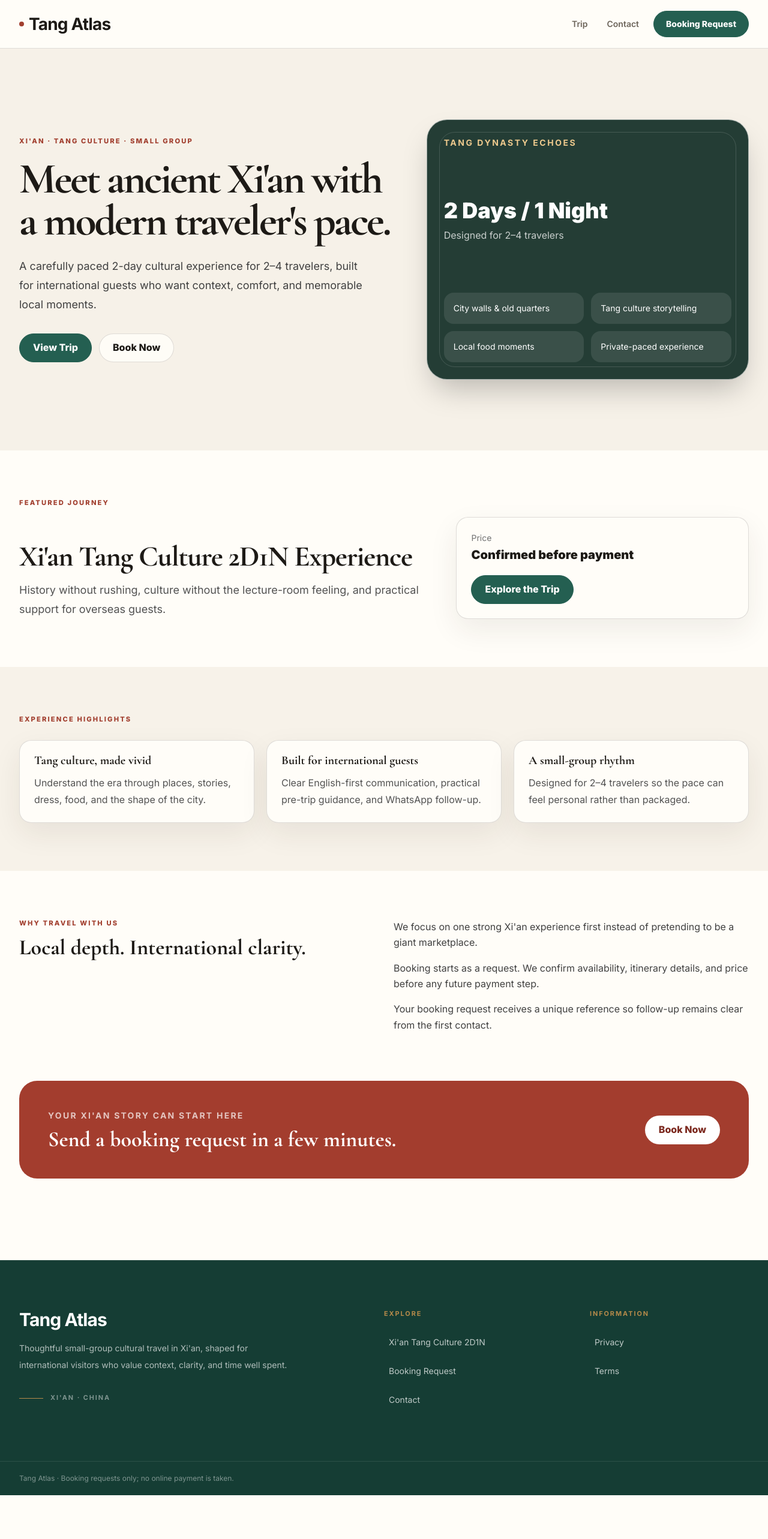
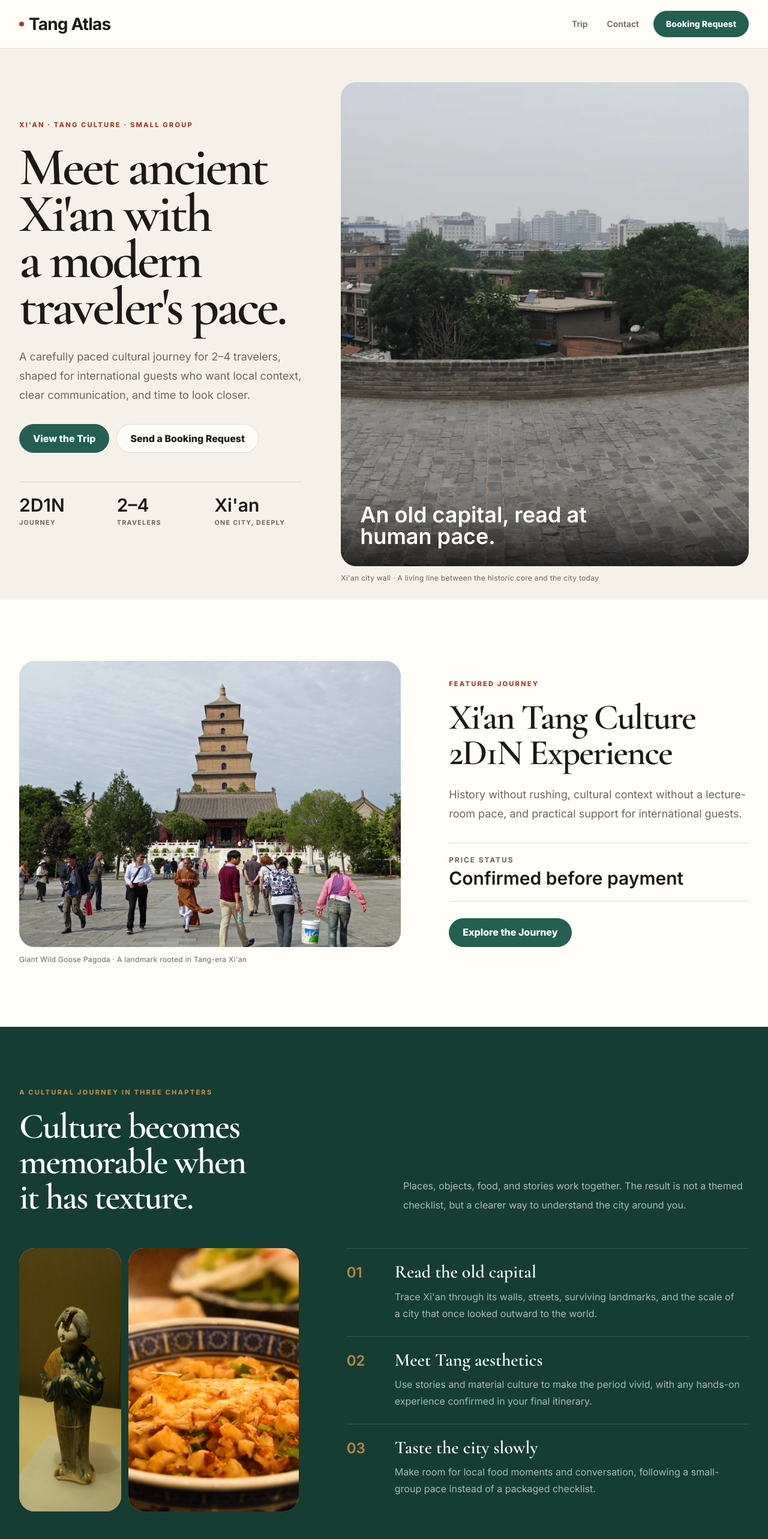
Before and after one commit to 1149866456-wq/xian-travel-v01, a Next.js app: page / in a window 1280 px wide. Shown: the top 2566 px of the page at 60% size. Before the commit the page ends 2493 px from the top, so only its background shows below. Built offline with nearby package versions, Linux system fonts and the light colour scheme.

Commit message:
feat: rebuild Tang Atlas home as an editorial journey

```diff
--- a/src/app/page.tsx
+++ b/src/app/page.tsx
@@ -1,5 +1,18 @@
+import Image from "next/image";
 import Link from "next/link";
 import { attributionQuery, readAttribution, type SearchParams } from "@/lib/attribution";
+
+const culturalChapters = [
+  ["01", "Read the old capital", "Trace Xi'an through its walls, streets, surviving landmarks, and the scale of a city that once looked outward to the world."],
+  ["02", "Meet Tang aesthetics", "Use stories and material culture to make the period vivid, with any hands-on experience confirmed in your final itinerary."],
+  ["03", "Taste the city slowly", "Make room for local food moments and conversation, following a small-group pace instead of a packaged checklist."],
+];
+
+const bookingSteps = [
+  ["01", "Send your request", "Share a preferred date, group size, and the best way to reach you."],
+  ["02", "We review availability", "We check what can be arranged for your dates and small group."],
+  ["03", "Confirm before payment", "We confirm the final itinerary, inclusions, price, and payment instructions with you."],
+];
 
 export default async function Home({ searchParams }: { searchParams: Promise<SearchParams> }) {
   const attribution = readAttribution(await searchParams);
@@ -7,85 +20,191 @@ export default async function Home({ searchParams }: { searchParams: Promise<Sea
 
   return (
     <>
-      <section className="hero-pattern overflow-hidden">
-        <div className="container-page grid min-h-[670px] items-center gap-12 py-16 md:grid-cols-[1.08fr_.92fr]">
-          <div>
-            <div className="eyebrow">Xi&apos;an · Tang Culture · Small Group</div>
-            <h1 className="mt-5 max-w-3xl text-5xl font-black leading-[1.03] tracking-[-0.045em] md:text-7xl">
-              Meet ancient Xi&apos;an with a modern traveler&apos;s pace.
-            </h1>
-            <p className="mt-6 max-w-2xl text-lg leading-8 text-neutral-700">
-              A carefully paced 2-day cultural experience for 2–4 travelers, built for international guests who want context, comfort, and memorable local moments.
+      <section className="overflow-hidden bg-[var(--paper)]">
+        <div className="container-page grid gap-10 py-10 lg:min-h-[720px] lg:grid-cols-[.82fr_1.18fr] lg:items-stretch lg:gap-16 lg:py-14">
+          <div className="flex flex-col justify-center py-6 lg:py-16">
+            <p className="eyebrow">Xi&apos;an · Tang Culture · Small Group</p>
+            <h1 className="display-title mt-6 max-w-3xl">Meet ancient Xi&apos;an with a modern traveler&apos;s pace.</h1>
+            <p className="mt-7 max-w-xl text-base leading-8 text-[var(--muted)] sm:text-lg">
+              A carefully paced cultural journey for 2–4 travelers, shaped for international guests who want local context, clear communication, and time to look closer.
             </p>
             <div className="mt-8 flex flex-wrap gap-3">
-              <Link className="button-primary" href={`/trips/xian-tang-culture-2d1n${query}`}>View Trip</Link>
-              <Link className="button-secondary" href={`/booking${query}`}>Book Now</Link>
+              <Link className="button-primary" href={`/trips/xian-tang-culture-2d1n${query}`}>View the Trip</Link>
+              <Link className="button-secondary" href={`/booking${query}`}>Send a Booking Request</Link>
+            </div>
+            <div className="mt-12 grid grid-cols-3 gap-4 border-t border-[var(--line)] pt-5 text-sm">
+              <HeroFact value="2D1N" label="Journey" />
+              <HeroFact value="2–4" label="Travelers" />
+              <HeroFact value="Xi'an" label="One city, deeply" />
             </div>
           </div>
-          <div className="relative min-h-[430px] rounded-[34px] border border-white/60 bg-[#243d35] p-7 text-white shadow-2xl">
-            <div className="absolute inset-5 rounded-[26px] border border-white/15" />
-            <div className="relative flex h-full min-h-[376px] flex-col justify-between">
-              <div className="text-sm font-bold uppercase tracking-[.18em] text-[#edc98d]">Tang Dynasty Echoes</div>
-              <div>
-                <div className="text-4xl font-black">2 Days / 1 Night</div>
-                <div className="mt-2 text-white/75">Designed for 2–4 travelers</div>
-              </div>
-              <div className="grid grid-cols-2 gap-3 text-sm">
-                <div className="rounded-2xl bg-white/10 p-4">City walls & old quarters</div>
-                <div className="rounded-2xl bg-white/10 p-4">Tang culture storytelling</div>
-                <div className="rounded-2xl bg-white/10 p-4">Local food moments</div>
-                <div className="rounded-2xl bg-white/10 p-4">Private-paced experience</div>
+
+          <figure className="min-w-0">
+            <div className="image-frame min-h-[470px] h-full lg:min-h-[620px]">
+              <Image
+                src="/images/tang-atlas/xian-city-wall-hero.webp"
+                alt="Cyclist traveling along Xi'an city wall with the modern city beyond"
+                fill
+                priority
+                sizes="(max-width: 1023px) 100vw, 58vw"
+                className="object-[50%_45%]"
+              />
+              <div className="absolute inset-x-0 bottom-0 bg-gradient-to-t from-black/70 via-black/25 to-transparent p-6 pt-24 text-white sm:p-8">
+                <p className="max-w-md font-[var(--font-display)] text-3xl font-semibold leading-none sm:text-4xl">An old capital, read at human pace.</p>
               </div>
             </div>
+            <figcaption className="image-caption">Xi&apos;an city wall · A living line between the historic core and the city today</figcaption>
+          </figure>
+        </div>
+      </section>
+
+      <section className="container-page section-space">
+        <div className="grid gap-10 lg:grid-cols-[1.12fr_.88fr] lg:items-center lg:gap-20">
+          <figure>
+            <div className="image-frame aspect-[4/3]">
+              <Image
+                src="/images/tang-atlas/giant-wild-goose-pagoda.webp"
+                alt="Giant Wild Goose Pagoda in Xi'an seen across the temple courtyard"
+                fill
+                sizes="(max-width: 1023px) 100vw, 56vw"
+                className="object-[50%_38%]"
+              />
+            </div>
+            <figcaption className="image-caption">Giant Wild Goose Pagoda · A landmark rooted in Tang-era Xi&apos;an</figcaption>
+          </figure>
+
+          <div>
+            <p className="eyebrow">Featured journey</p>
+            <h2 className="mt-5 text-5xl font-semibold tracking-[-.035em] sm:text-6xl">Xi&apos;an Tang Culture 2D1N Experience</h2>
+            <p className="mt-6 text-lg leading-8 text-[var(--muted)]">
+              History without rushing, cultural context without a lecture-room pace, and practical support for international guests.
+            </p>
+            <div className="mt-8 border-y border-[var(--line)] py-5">
+              <div className="text-xs font-bold uppercase tracking-[.16em] text-[var(--muted)]">Price status</div>
+              <div className="mt-1 font-[var(--font-display)] text-3xl font-semibold">Confirmed before payment</div>
+            </div>
+            <Link className="button-primary mt-7" href={`/trips/xian-tang-culture-2d1n${query}`}>Explore the Journey</Link>
           </div>
         </div>
       </section>
 
-      <section className="container-page py-20">
-        <div className="eyebrow">Featured Journey</div>
-        <div className="mt-4 grid gap-8 md:grid-cols-[1fr_.7fr] md:items-end">
-          <div>
-            <h2 className="text-4xl font-black tracking-tight md:text-5xl">Xi&apos;an Tang Culture 2D1N Experience</h2>
-            <p className="mt-4 max-w-3xl text-lg leading-8 text-neutral-600">History without rushing, culture without the lecture-room feeling, and practical support for overseas guests.</p>
+      <section className="overflow-hidden bg-[var(--jade-dark)] py-[var(--section-space)] text-white">
+        <div className="container-page">
+          <div className="grid gap-8 lg:grid-cols-[.9fr_1.1fr] lg:items-end lg:gap-20">
+            <div>
+              <p className="eyebrow !text-[var(--gold)]">A cultural journey in three chapters</p>
+              <h2 className="mt-5 max-w-2xl text-5xl font-semibold tracking-[-.035em] sm:text-6xl">Culture becomes memorable when it has texture.</h2>
+            </div>
+            <p className="max-w-xl text-base leading-8 text-white/65 lg:justify-self-end">
+              Places, objects, food, and stories work together. The result is not a themed checklist, but a clearer way to understand the city around you.
+            </p>
           </div>
-          <div className="card p-6">
-            <div className="text-sm text-neutral-500">Price</div>
-            <div className="mt-1 text-xl font-black">Confirmed before payment</div>
-            <Link className="button-primary mt-5" href={`/trips/xian-tang-culture-2d1n${query}`}>Explore the Trip</Link>
+
+          <div className="mt-14 grid gap-10 lg:grid-cols-[.82fr_1.18fr] lg:gap-20">
+            <div className="grid grid-cols-[.75fr_1.25fr] gap-3">
+              <div className="image-frame min-h-[430px] rounded-none">
+                <Image
+                  src="/images/tang-atlas/tang-sancai-woman.webp"
+                  alt="Tang dynasty sancai-glazed woman figurine in the Shaanxi History Museum"
+                  fill
+                  sizes="(max-width: 1023px) 38vw, 24vw"
+                  className="object-[50%_28%]"
+                />
+              </div>
+              <div className="image-frame min-h-[430px] rounded-none">
+                <Image
+                  src="/images/tang-atlas/xian-yangrou-paomo.webp"
+                  alt="A bowl of Xi'an yangrou paomo served in a patterned ceramic bowl"
+                  fill
+                  sizes="(max-width: 1023px) 62vw, 34vw"
+                  className="object-[50%_58%]"
+                />
+              </div>
+            </div>
+
+            <ol className="grid content-center">
+              {culturalChapters.map(([number, title, body]) => (
+                <li className="grid grid-cols-[44px_1fr] gap-4 border-t border-white/15 py-6 sm:grid-cols-[64px_1fr]" key={number}>
+                  <div className="font-[var(--font-display)] text-2xl font-semibold text-[var(--gold)]">{number}</div>
+                  <div>
+                    <h3 className="text-3xl font-semibold">{title}</h3>
+                    <p className="mt-3 max-w-xl leading-7 text-white/64">{body}</p>
+                  </div>
+                </li>
+              ))}
+            </ol>
           </div>
         </div>
       </section>
 
-      <section className="bg-[#f7f2e9] py-20">
+      <section className="container-page section-space">
+        <div className="grid gap-8 md:grid-cols-[1.2fr_.8fr] md:items-end">
+          <div>
+            <p className="eyebrow">Xi&apos;an in layers</p>
+            <h2 className="mt-5 max-w-3xl text-5xl font-semibold tracking-[-.035em] sm:text-6xl">Monuments are only the beginning.</h2>
+          </div>
+          <p className="max-w-lg leading-8 text-[var(--muted)] md:justify-self-end">Street life, local kitchens, and quieter temple spaces keep the journey grounded in the city as it is lived now.</p>
+        </div>
+
+        <div className="mt-12 grid gap-4 md:grid-cols-12 md:grid-rows-2">
+          <figure className="md:col-span-7 md:row-span-2">
+            <div className="image-frame min-h-[430px] h-full md:min-h-[620px]">
+              <Image src="/images/tang-atlas/xian-muslim-quarter.webp" alt="Street scene in Xi'an's Muslim Quarter" fill sizes="(max-width: 767px) 100vw, 58vw" className="object-[52%_38%]" />
+            </div>
+            <figcaption className="image-caption">Muslim Quarter · Everyday movement, food, and neighborhood texture</figcaption>
+          </figure>
+          <figure className="md:col-span-5">
+            <div className="image-frame aspect-[4/3] md:h-full md:aspect-auto">
+              <Image src="/images/tang-atlas/xian-roujiamo.webp" alt="Roujiamo being prepared at a Xi'an food stall" fill sizes="(max-width: 767px) 100vw, 42vw" className="object-[50%_52%]" />
+            </div>
+          </figure>
+          <figure className="md:col-span-5">
+            <div className="image-frame aspect-[4/3] md:h-full md:aspect-auto">
+              <Image src="/images/tang-atlas/dacien-temple.webp" alt="Daci'en Temple courtyard and pagoda in Xi'an" fill sizes="(max-width: 767px) 100vw, 42vw" className="object-[50%_42%]" />
+            </div>
+          </figure>
+        </div>
+      </section>
+
+      <section className="border-y border-[var(--line)] bg-[var(--paper)] py-[var(--section-space)]">
         <div className="container-page">
-          <div className="eyebrow">Experience Highlights</div>
-          <div className="mt-7 grid gap-5 md:grid-cols-3">
-            {[
-              ["Tang culture, made vivid", "Understand the era through places, stories, dress, food, and the shape of the city."],
-              ["Built for international guests", "Clear English-first communication, practical pre-trip guidance, and WhatsApp follow-up."],
-              ["A small-group rhythm", "Designed for 2–4 travelers so the pace can feel personal rather than packaged."],
-            ].map(([title, body]) => <div className="card p-6" key={title}><h3 className="text-xl font-black">{title}</h3><p className="mt-3 leading-7 text-neutral-600">{body}</p></div>)}
+          <p className="eyebrow">How booking works</p>
+          <div className="mt-5 grid gap-8 lg:grid-cols-[.7fr_1.3fr] lg:gap-20">
+            <h2 className="text-5xl font-semibold tracking-[-.035em] sm:text-6xl">Clear before any payment.</h2>
+            <ol className="grid gap-0 sm:grid-cols-3">
+              {bookingSteps.map(([number, title, body]) => (
+                <li className="border-t border-[var(--line)] py-5 sm:border-l sm:border-t-0 sm:px-6 sm:py-0" key={number}>
+                  <div className="text-xs font-bold tracking-[.16em] text-[var(--cinnabar)]">{number}</div>
+                  <h3 className="mt-4 text-2xl font-semibold">{title}</h3>
+                  <p className="mt-3 text-sm leading-7 text-[var(--muted)]">{body}</p>
+                </li>
+              ))}
+            </ol>
           </div>
         </div>
       </section>
 
-      <section className="container-page py-20">
-        <div className="grid gap-8 md:grid-cols-2">
-          <div><div className="eyebrow">Why Travel With Us</div><h2 className="mt-4 text-4xl font-black">Local depth. International clarity.</h2></div>
-          <div className="grid gap-4 text-neutral-700">
-            <p>We focus on one strong Xi&apos;an experience first instead of pretending to be a giant marketplace.</p>
-            <p>Booking starts as a request. We confirm availability, itinerary details, and price before any future payment step.</p>
-            <p>Your booking request receives a unique reference so follow-up remains clear from the first contact.</p>
+      <section className="container-page pt-[var(--section-space)]">
+        <div className="grid overflow-hidden rounded-[28px] bg-[var(--cinnabar)] text-white md:grid-cols-[1fr_auto] md:items-center">
+          <div className="p-8 sm:p-12">
+            <p className="text-xs font-bold uppercase tracking-[.18em] text-white/65">Your Xi&apos;an story can start here</p>
+            <h2 className="mt-4 max-w-3xl text-4xl font-semibold tracking-[-.03em] sm:text-5xl">Tell us when you would like to travel.</h2>
+            <p className="mt-4 max-w-2xl leading-7 text-white/72">Send a request now. Availability, itinerary, inclusions, and price are confirmed with you before payment.</p>
           </div>
-        </div>
-      </section>
-
-      <section className="container-page pb-6">
-        <div className="rounded-[30px] bg-[#a33d2e] p-8 text-white md:flex md:items-center md:justify-between md:p-12">
-          <div><div className="text-sm font-bold uppercase tracking-[.16em] text-white/70">Your Xi&apos;an story can start here</div><h2 className="mt-3 text-3xl font-black md:text-4xl">Send a booking request in a few minutes.</h2></div>
-          <Link className="button-secondary mt-6 !border-white/25 !bg-white !text-[#7c291f] md:mt-0" href={`/booking${query}`}>Book Now</Link>
+          <div className="px-8 pb-8 md:px-12 md:pb-0">
+            <Link className="button-secondary !border-white/20 !bg-white !text-[var(--cinnabar)]" href={`/booking${query}`}>Send a Booking Request</Link>
+          </div>
         </div>
       </section>
     </>
   );
 }
+
+function HeroFact({ value, label }: { value: string; label: string }) {
+  return (
+    <div>
+      <div className="font-[var(--font-display)] text-2xl font-semibold sm:text-3xl">{value}</div>
+      <div className="mt-1 text-[.67rem] font-bold uppercase tracking-[.12em] text-[var(--muted)]">{label}</div>
+    </div>
+  );
+}
```
